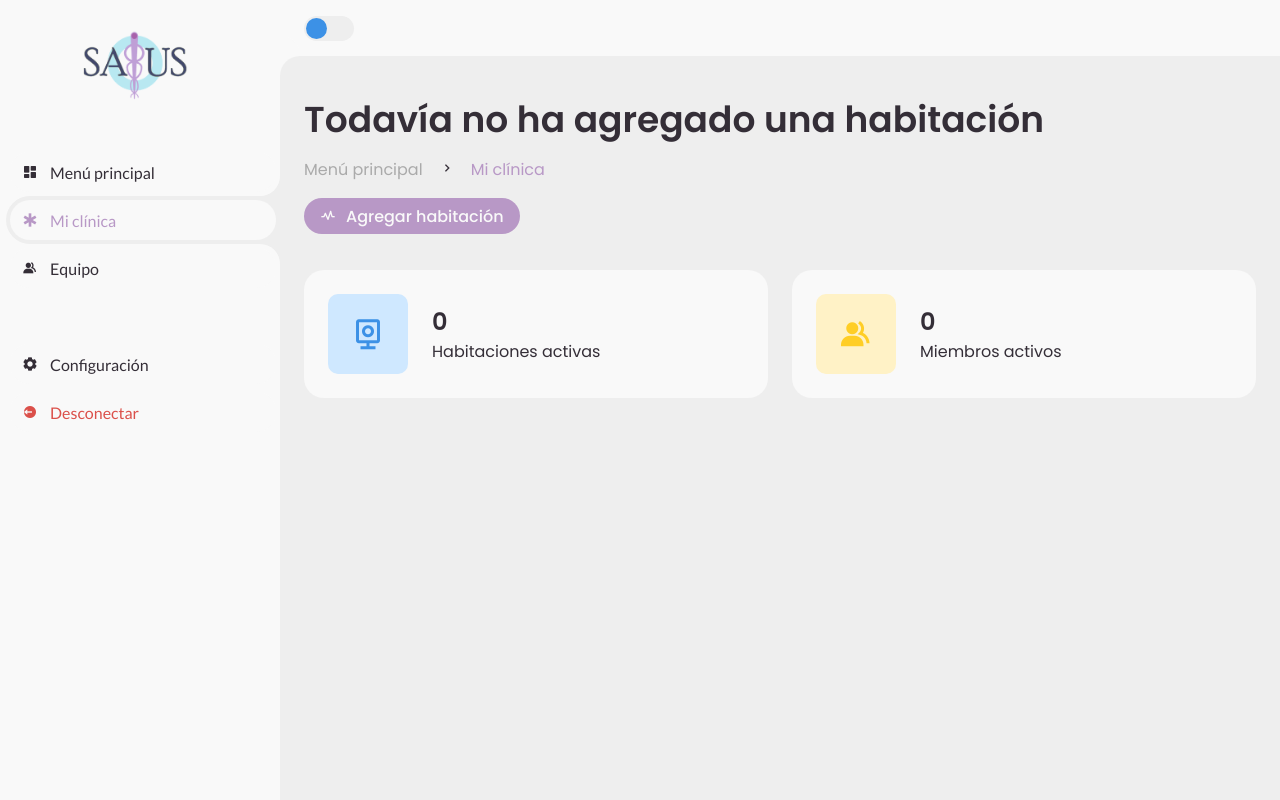
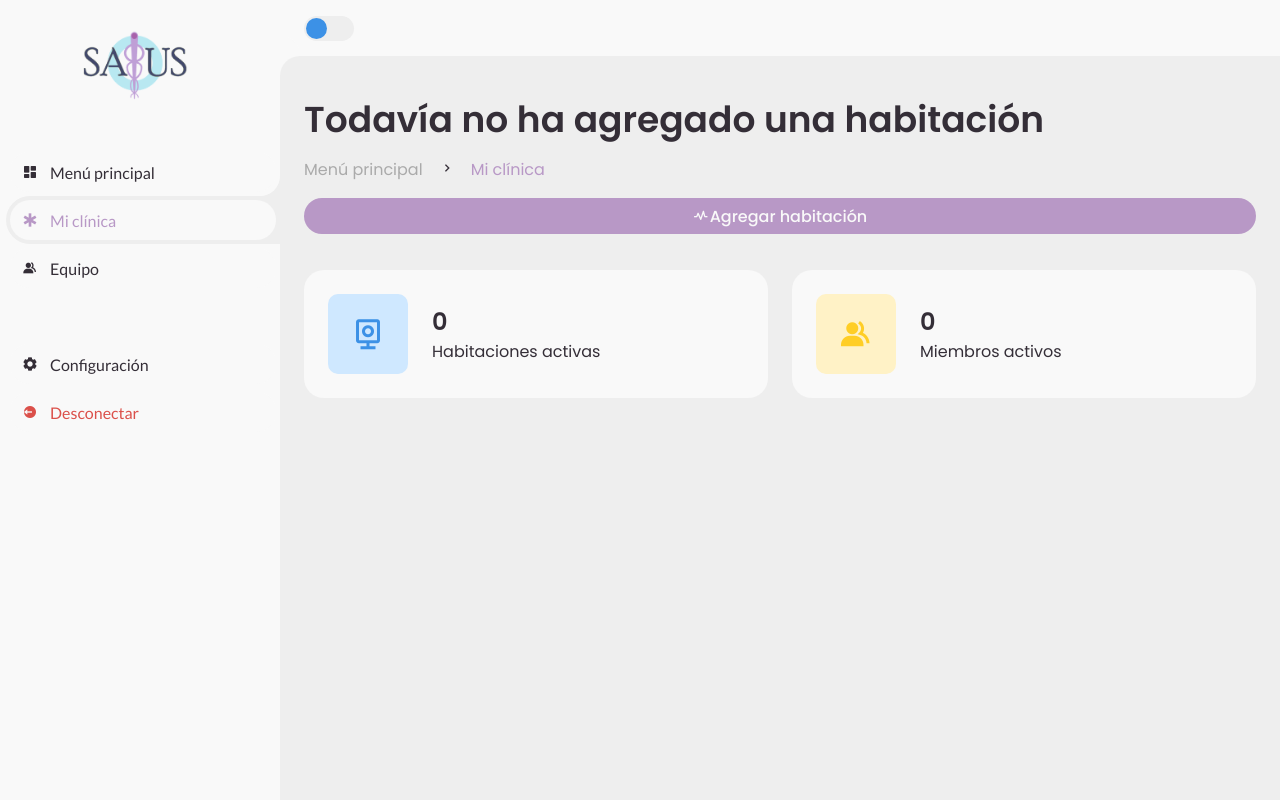
Before and after one commit to cturbides/Salus, a Django app: page /salusApp/menu-principal/mi-clinica in a window 1280 px wide. Run offline with Django 4.2, Linux system fonts and the light colour scheme; the visitor is signed in with stand-in values (Sample User, id 1); data that the repository does not hold is empty; parts of the project's set-up code (start-up, migrations or seed data) failed here and were passed over.

Commit message:
fix: Add new room button style updated

```diff
--- a/SalusWeb/salusApp/static/salusApp/css/dashboard.css
+++ b/SalusWeb/salusApp/static/salusApp/css/dashboard.css
@@ -135,7 +135,7 @@ body {
     box-shadow: 20px 20px 0 var(--grey);
     z-index: -1;
 }
-
+.btn-download
 #sidebar .side-menu li.active::after {
     content: '';
     position: absolute;
@@ -394,7 +394,7 @@ body {
 #content main .head-title .btn-download {
     height: 36px;
     padding: 0 16px;
-    border-radius: 36px;
+    border-radius: 15px;
     background: #B898C6 !important;
     color: var(--light);
     display: flex;
@@ -402,6 +402,24 @@ body {
     align-items: center;
     grid-gap: 10px;
     font-weight: 500;
+}
+
+#content main .head-title .btn-room {
+    height: 36px;
+    width: 100vw;
+    padding: 0 16px;
+    border-radius: 30px;
+    background: #B898C6 !important;
+    color: var(--light);
+    display: flex;
+    justify-content: center;
+    align-items: center;
+    grid-gap: 1px;
+    font-weight: 500;
+}
+
+#content main .head-title .btn-room:hover {
+    background: #6f5679 !important;
 }
 
 #content main .box-info {
--- a/SalusWeb/salusApp/templates/salusApp/dashboard-miClinica.html
+++ b/SalusWeb/salusApp/templates/salusApp/dashboard-miClinica.html
@@ -24,7 +24,7 @@
                         </li>
                     </ul>
                 </div>
-                <a href="{% url 'room-add' %}" class="btn-download"><!-- Agregar Doctores -->
+                <a href="{% url 'room-add' %}" class="btn-room"><!-- Agregar Doctores -->
                     <i class='bx bx-pulse' ></i>
                     <span class="text">Agregar habitación</span>
                 </a>
```
